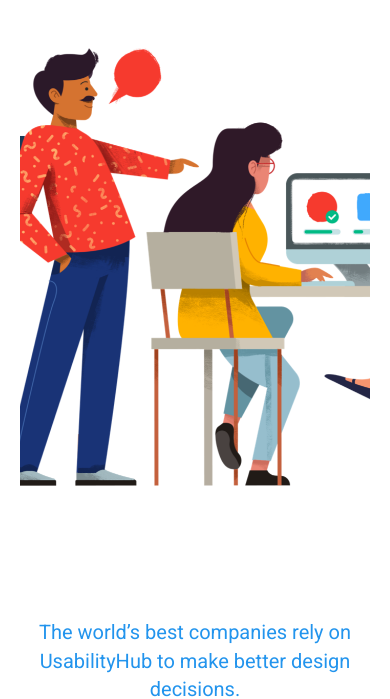
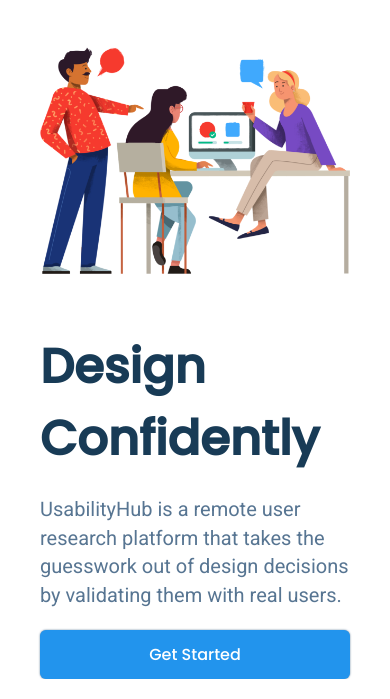
Before and after one commit to Dhruv275550/usability-clone, a plain HTML site: page index.html in a window 390 px wide. Shown: the part 147-846 px from the top of the page. Drawn offline with Linux system fonts and the light colour scheme.

Commit message:
media query update

```diff
--- a/media-query.css
+++ b/media-query.css
@@ -5,6 +5,9 @@
     display: none;
 }
 @media screen and (max-width:991px) {
+    h3{
+        font-size: 1.2rem;
+    }
     .toggle-btn{
         display: block;
         margin-right: 20px;
@@ -25,3 +28,15 @@
     width: calc(50% -10px);
     height: 180px;
 }
+@media screen and (max-width:767px) {
+    .header-section{
+        flex-direction:column-reverse
+    }
+    .header-left{
+        width: 100%;
+    }
+    .secondary-button{
+        width: 100%;
+    }
+
+}
--- a/style.css
+++ b/style.css
@@ -145,7 +145,7 @@
 }
 
 .header-right img {
-    width: 600px;
+    width: 100%;
 }
 
 .company-header {
```
